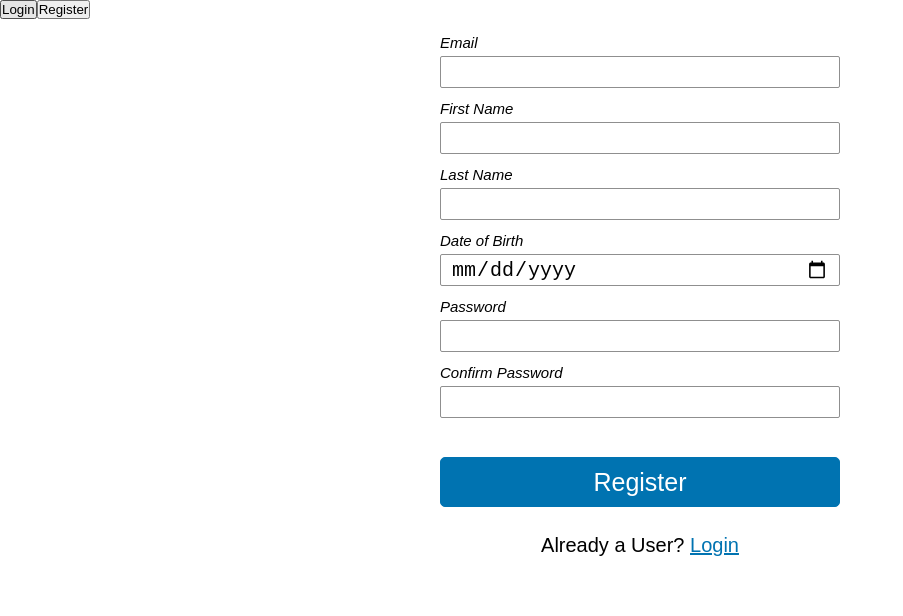
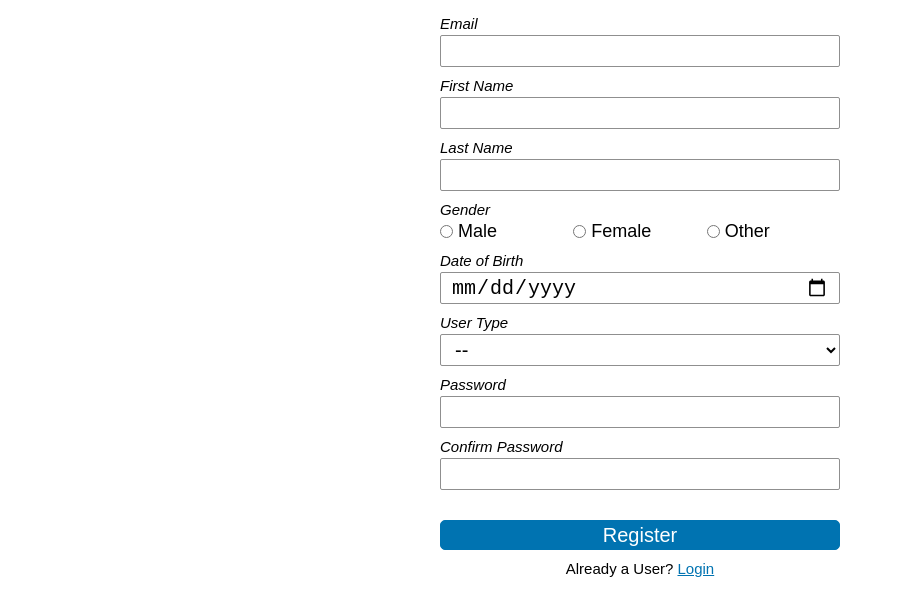
Before and after one commit to deep-muni/Quality-Education, a React (Create React App) app in the folder frontend/: page /register in a window 1280 px wide. Shown: the top 616 px of the page, without its empty margins (0-903 px from the left). Built offline with nearby package versions, Linux system fonts and the light colour scheme.

Commit message:
Extended login and registration for multiple user type

```diff
--- a/frontend/src/App.js
+++ b/frontend/src/App.js
@@ -10,7 +10,6 @@ function App() {
         <div className="app">
             <Router>
                 <div className="App">
-                    <Navigation/>
                     <Routes/>
                 </div>
             </Router>
--- /dev/null
+++ b/frontend/src/components/Administrator.js
@@ -0,0 +1,12 @@
+import React from 'react';
+
+const Administrator = () => {
+    return (
+        <div>
+            {console.log(window.localStorage.getItem("email"))}
+            {console.log(window.localStorage.getItem("userType"))}
+        </div>
+    );
+};
+
+export default Administrator;
--- /dev/null
+++ b/frontend/src/components/Home.js
@@ -0,0 +1,12 @@
+import React from 'react';
+import Navigation from "./Navigation";
+
+const Home = () => {
+    return (
+        <div>
+            <Navigation/>
+        </div>
+    );
+};
+
+export default Home;
--- a/frontend/src/components/Login.js
+++ b/frontend/src/components/Login.js
@@ -3,8 +3,11 @@ import '../css/Form.css';
 import validate from "../helper/validation";
 import Axios from "axios";
 import urlModifier from "../helper/urlModifier";
+import {Link, useHistory, withRouter} from "react-router-dom";
 
 const Login = () => {
+
+    const history = useHistory();
 
     const [input, setInput] = useState({});
     const [errors, setErrors] = useState({});
@@ -20,7 +23,7 @@ const Login = () => {
         if (initial) {
             setResult("Fill the form");
         } else {
-            if(Object.keys(errors).length === 0){
+            if (Object.keys(errors).length === 0) {
                 setResult("");
                 const User = {
                     email: input.email,
@@ -31,6 +34,14 @@ const Login = () => {
                     .then(res => {
                         if (res.data.status) {
                             setResult("User login successful");
+                            if (res.data.username === 'admin') {
+                                history.push('/admin');
+                            } else {
+                                window.localStorage.setItem("fullName", res.data.fullName);
+                                window.localStorage.setItem("email", res.data.email);
+                                window.localStorage.setItem("userType", res.data.userType);
+                                history.push('/home');
+                            }
                         } else {
                             setResult("Invalid Credentials");
                         }
@@ -38,7 +49,7 @@ const Login = () => {
                     .catch(error => {
                         console.log(error);
                     })
-            }else{
+            } else {
                 setResult("Errors in form");
             }
         }
@@ -71,10 +82,10 @@ const Login = () => {
             </form>
             <div className="login__redirect">
                 <span>Do not have an account? </span>
-                <a href="http://localhost" className="login__link"> Register</a>
+                <Link to={"/register"} className="login__link"> Register</Link>
             </div>
         </div>
     );
 };
 
-export default Login;
+export default withRouter(Login);
--- a/frontend/src/components/Navigation.js
+++ b/frontend/src/components/Navigation.js
@@ -1,14 +1,37 @@
-import React from 'react';
-import {useHistory, withRouter} from "react-router-dom";
+import React, {useEffect, useState} from 'react';
+import {Link, useHistory, withRouter} from "react-router-dom";
+import '../css/Navigation.css';
 
 const Navigation = () => {
 
+    const [type, setType] = useState(Boolean);
+
+    useEffect(() => {
+        if (window.localStorage.getItem("userType") === "student") {
+            setType(false);
+        } else if (window.localStorage.getItem("userType") === "volunteer") {
+            setType(true);
+        }
+    }, [type])
+
     const history = useHistory();
+
+    const handleLogout = () => {
+        window.localStorage.clear();
+        history.push('/');
+    }
 
     return (
         <div className="navigation">
-            <button onClick={() => history.push('/login')}>Login</button>
-            <button onClick={() => history.push('/register')}>Register</button>
+            <div className="navigation__welcome">
+                <span>{window.localStorage.getItem("fullName")}</span>
+            </div>
+            <div className="navigation__navigate">
+                <Link to={""}>Profile</Link>
+                <Link to={""}>Study Material</Link>
+                {type && <Link to={""}>Volunteer Panel</Link>}
+                <Link onClick={handleLogout} to={""}>Logout</Link>
+            </div>
         </div>
     );
 };
--- a/frontend/src/components/Register.js
+++ b/frontend/src/components/Register.js
@@ -3,6 +3,7 @@ import '../css/Form.css';
 import validate from "../helper/validation";
 import Axios from "axios";
 import urlModifier from "../helper/urlModifier";
+import {Link, useHistory, withRouter} from "react-router-dom";
 
 const Register = () => {
 
@@ -10,6 +11,8 @@ const Register = () => {
     const [errors, setErrors] = useState({});
     const [initial, setInitial] = useState(true);
     const [result, setResult] = useState('');
+
+    const history = useHistory();
 
     useEffect(() => {
         setErrors(validate(input, initial, 'register'));
@@ -26,7 +29,9 @@ const Register = () => {
                     email: input.email,
                     firstName: input.firstName,
                     lastName: input.lastName,
+                    gender: input.gender,
                     dateOfBirth: input.dateOfBirth,
+                    userType: input.userType,
                     password: input.password
                 }
 
@@ -34,8 +39,10 @@ const Register = () => {
                     .then(res => {
                         if (res.data.status) {
                             setResult("User has been registered");
+                            alert("User has been registered");
+                            history.push('/login');
                         } else {
-                            setResult("Username already exist");
+                            setResult("Email already exist");
                         }
                     })
                     .catch(error => {
@@ -76,11 +83,39 @@ const Register = () => {
                     {errors.lastName && (<p className={"register__error"}>{errors.lastName}</p>)}
                 </div>
 
+                <div className="register__input-section register__input-gender">
+                    <label htmlFor="lastName">Gender</label>
+                    <div className="register__gender">
+                        <input type="radio" value="Male" name="gender" onChange={handleChange}/>
+                        <span> Male</span>
+                    </div>
+                    <div className="register__gender">
+                        <input type="radio" value="Female" name="gender" onChange={handleChange}/>
+                        <span> Female</span>
+                    </div>
+                    <div className="register__gender">
+                        <input type="radio" value="Other" name="gender" onChange={handleChange}/>
+                        <span> Other</span>
+                    </div>
+                    {errors.gender && (<p className={"register__error"}>{errors.gender}</p>)}
+                </div>
+
                 <div className="register__input-section">
                     <label htmlFor="dateOfBirth">Date of Birth</label>
                     <input type="date" name="dateOfBirth" className="register__inp"
                            onChange={handleChange} value={input.dateOfBirth || ''}/>
                     {errors.dateOfBirth && (<p className={"register__error"}>{errors.dateOfBirth}</p>)}
+                </div>
+
+                <div className="register__input-section">
+                    <label htmlFor="dateOfBirth">User Type</label>
+                    <select className="register__inp" onChange={handleChange} name="userType">
+                        <option value="none" disabled selected> -- </option>
+                        <option value="student">Student</option>
+                        <option value="volunteer">Volunteer</option>
+                        <option value="admin">Administrator</option>
+                    </select>
+                    {errors.userType && (<p className={"register__error"}>{errors.userType}</p>)}
                 </div>
 
                 <div className="register__input-section">
@@ -103,10 +138,10 @@ const Register = () => {
             </form>
             <div className="register__redirect">
                 <span>Already a User? </span>
-                <a href="http://localhost" className="register__link"> Login</a>
+                <Link to={"/login"} className="register__link"> Login</Link>
             </div>
         </div>
     );
 };
 
-export default Register;
+export default withRouter(Register);
--- a/frontend/src/css/Form.css
+++ b/frontend/src/css/Form.css
@@ -12,7 +12,7 @@
 
 .register__input-section, .login__input-section {
     position: relative;
-    padding: 7px 0;
+    padding: 5px 0;
 }
 
 .register label, .login label {
@@ -38,6 +38,24 @@
     transition: 0.2s border linear;
 }
 
+.register__input-gender{
+    display: flex;
+    align-items: center;
+    align-content: space-evenly;
+}
+
+.register__gender{
+    margin: 10px 0;
+    display: flex;
+    font-size: 18px;
+    align-items: center;
+    width: 100%;
+}
+
+.register__gender span{
+    margin-left: 5px;
+}
+
 .register__inp:hover, .login__inp:hover {
     border: 1px solid #000000;
 }
@@ -48,11 +66,11 @@
 
 .register__submit, .login__submit {
     width: 100%;
-    margin-top: 15px;
-    height: 50px;
+    margin-top: 10px;
+    height: 30px;
     border-radius: 5px;
     outline: none;
-    font-size: 25px;
+    font-size: 20px;
     background-color: #0073b1;
     color: #ffffff;
     border: 1px solid #0073b1;
@@ -76,8 +94,8 @@
 
 .register__redirect, .login__redirect {
     text-align: center;
-    margin-top: 20px;
-    font-size: 20px;
+    margin-top: 5px;
+    font-size: 15px;
 }
 
 .register__link, .login__link {
--- /dev/null
+++ b/frontend/src/css/Navigation.css
@@ -0,0 +1,29 @@
+.navigation{
+    display: flex;
+    align-items: center;
+    background: #0073b1;
+    padding: 5px 20px;
+}
+
+.navigation__welcome{
+    padding: 5px 20px;
+    background: #0b2d68;
+    font-size: 30px;
+    color: #ffffff;
+    border-radius: 10px;
+    margin-right: 100px;
+}
+
+.navigation__navigate a{
+    margin: 0 50px;
+    font-size: 25px;
+    padding: 5px 10px;
+    color: #ffffff;
+    border-radius: 10px;
+}
+
+.navigation__navigate a:hover{
+    background: #0b2d68;
+    cursor: pointer;
+    transition: 300ms linear;
+}
--- a/frontend/src/helper/validation.js
+++ b/frontend/src/helper/validation.js
@@ -18,6 +18,18 @@ export default function validate(input, initial, tag) {
         }
 
         if (tag === 'register') {
+            if (!input.gender) {
+                errors.gender = 'Selection is required';
+            }
+        }
+
+        if (tag === 'register') {
+            if (!input.userType) {
+                errors.userType = 'Selection is required';
+            }
+        }
+
+        if (tag === 'register') {
             if (!input.lastName) {
                 errors.lastName = 'Last Name is required';
             } else if (input.lastName.length <= 2) {
@@ -33,11 +45,17 @@ export default function validate(input, initial, tag) {
             }
         }
 
-        if (tag === 'login' || tag === 'register') {
+        if (tag === 'register') {
             if (!input.password) {
                 errors.password = 'Password is required';
             } else if (input.password.length < 8 || input.password.length > 20) {
                 errors.password = 'Password length between 8 and 20';
+            }
+        }
+
+        if (tag === 'login') {
+            if (!input.password) {
+                errors.password = 'Password is required';
             }
         }
 
--- a/frontend/src/index.css
+++ b/frontend/src/index.css
@@ -3,3 +3,4 @@ ol, ul { list-style: none; }
 table { border-collapse: collapse; border-spacing: 0; }
 a { text-decoration:none; outline:none}
 a:hover { cursor:pointer; text-decoration:none; text-indent:0}
+body{font-family: Arial, serif}
```
Also changed, not shown: frontend/src/components/Main.js (added, +28 -0 lines), frontend/src/components/Routes.js (+8 -2 lines), 2 other files (tests, documents, lock files or other folders).
